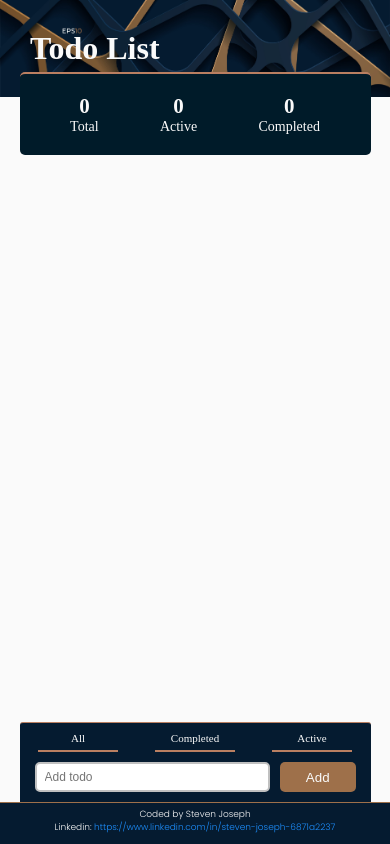
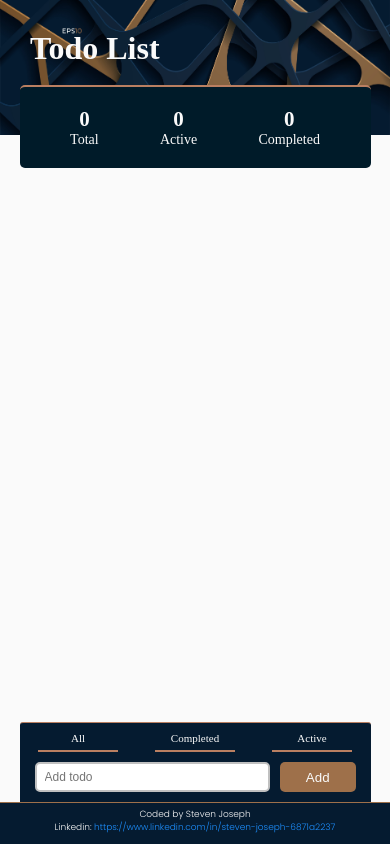
Before and after one commit to Stevolisis/Todo, a React (Create React App) app: page / in a window 390 px wide. Built offline with nearby package versions, Linux system fonts and the light colour scheme.

Commit message:
adjusting header

```diff
--- a/src/styles/todo.scss
+++ b/src/styles/todo.scss
@@ -217,9 +217,12 @@ border-radius: 5px;
 
 
   @media(max-width:600px){
+    header{
+   height: 150px !important;
+    }
     main{
         width: 90vw;
-        margin-top: -25px;
+        margin-top: -50px;
         }
     .inputs{
      width: 90vw;
```
